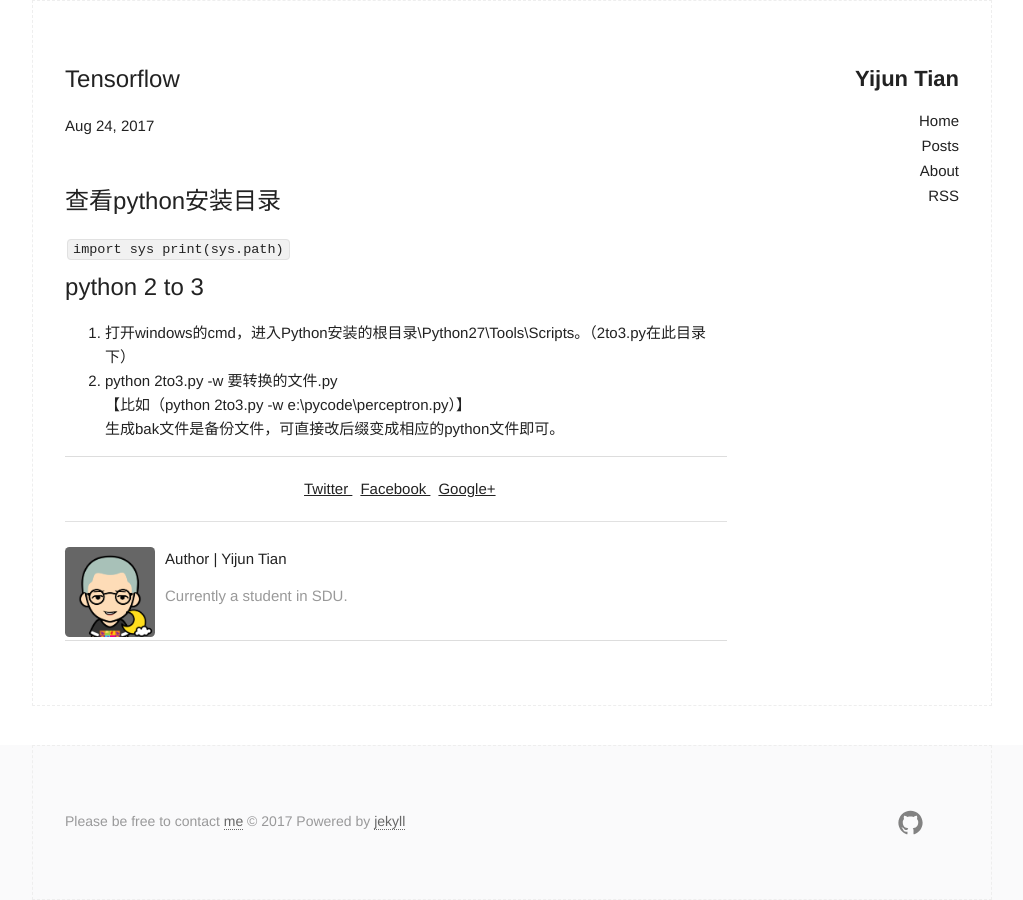
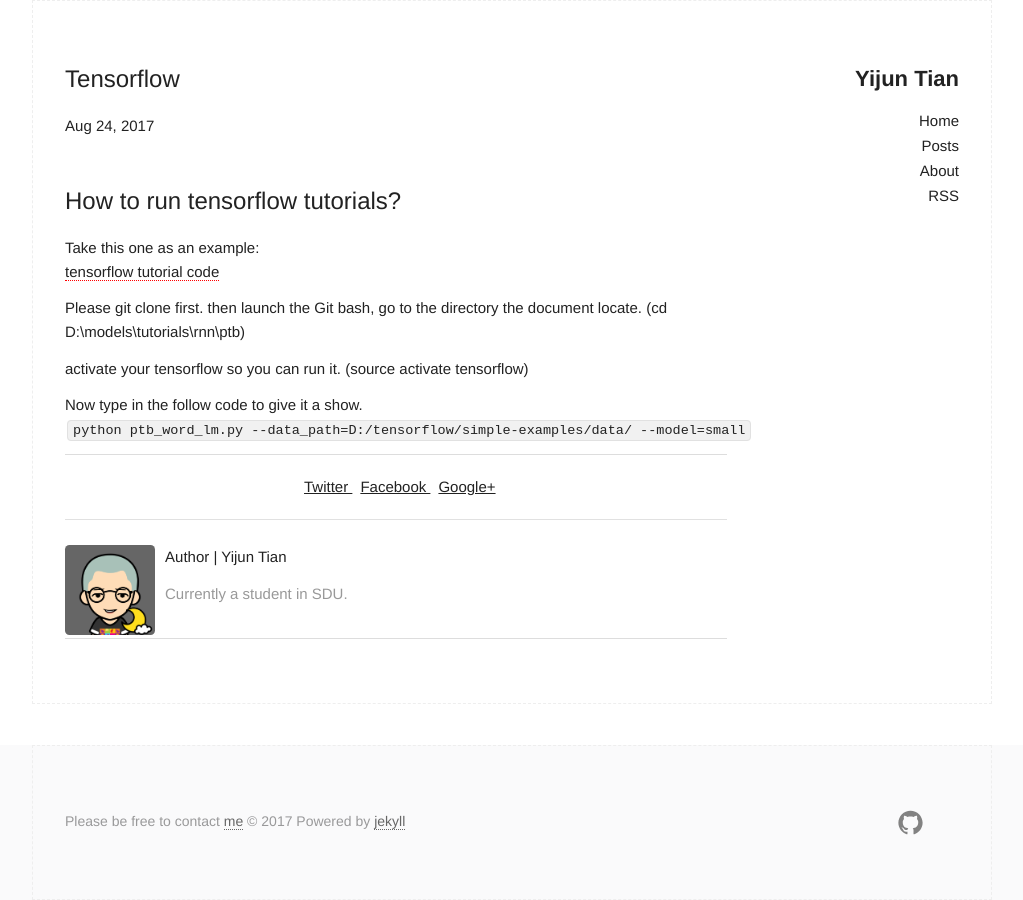
Before and after one commit to meettyj/blog, a Jekyll site: the page built from _posts/2017-08-24-Tensorflow.md, in a window 1280 px wide. Shown: the whole page, without its empty margins (128-1151 px from the left). Built offline with Jekyll 4.4.1, drawn with Linux system fonts in a browser that asks for light colours.

Commit message:
update posts

```diff
--- a/_posts/2017-08-24-Tensorflow.md
+++ b/_posts/2017-08-24-Tensorflow.md
@@ -7,14 +7,15 @@
 
 <br />
 
-# 查看python安装目录
+# How to run tensorflow tutorials?
 
-`import sys
-print(sys.path)`
+Take this one as an example:<br />
+<a href="https://github.com/tensorflow/models/blob/master/tutorials/rnn/ptb/ptb_word_lm.py">tensorflow tutorial code</a>
 
-# python 2 to 3
+Please git clone first.
+then launch the Git bash, go to the directory the document locate. (cd D:\models\tutorials\rnn\ptb)
 
-1. 打开windows的cmd，进入Python安装的根目录\Python27\Tools\Scripts。（2to3.py在此目录下）
-2. python 2to3.py -w 要转换的文件.py<br />
-【比如（python 2to3.py -w e:\pycode\perceptron.py）】<br />
-生成bak文件是备份文件，可直接改后缀变成相应的python文件即可。
+activate your tensorflow so you can run it. (source activate tensorflow)
+
+Now type in the follow code to give it a show.
+`python ptb_word_lm.py --data_path=D:/tensorflow/simple-examples/data/ --model=small`
```
Also changed, not shown: _posts/2017-08-26-Python-notes.md (+13 -1 lines).
